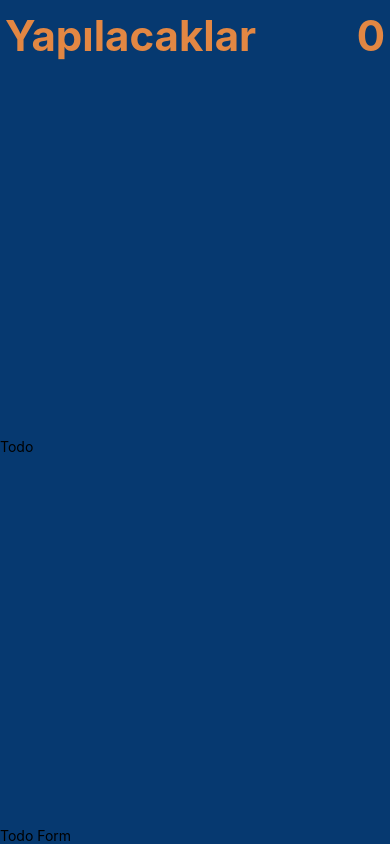
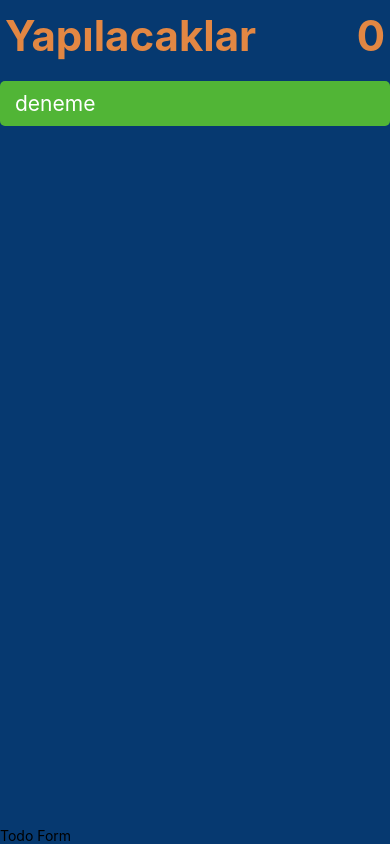
Before and after one commit to yakupkalayci/todoList-reactNative, a React Native app: screen / in a window 390 px wide. Built offline with nearby package versions, Linux system fonts and the light colour scheme.

Commit message:
desing todo component

```diff
--- a/src/App.tsx
+++ b/src/App.tsx
@@ -6,7 +6,7 @@
  */
 
 import React, {useState} from 'react';
-import {SafeAreaView, StyleSheet} from 'react-native';
+import {SafeAreaView, StyleSheet, View} from 'react-native';
 
 import TodoHeader from './components/TodoHeader';
 import Todo from './components/TodoBody/Todo';
@@ -21,10 +21,13 @@ interface ITodo {
 function App(): JSX.Element {
   const [todos, setTodos] = useState<ITodo[]>([]);
 
+
   return (
     <SafeAreaView style={styles.container}>
-      <TodoHeader title="Yapılacaklar" counter={todos.length} />
-      <Todo />
+      <View>
+        <TodoHeader title="Yapılacaklar" counter={todos.length} />
+        <Todo item={{id: 1, title: 'deneme', completed: false}} />
+      </View>
       <TodoForm />
     </SafeAreaView>
   );
--- /dev/null
+++ b/src/components/TodoBody/Todo/Todo.style.ts
@@ -0,0 +1,27 @@
+/* eslint-disable prettier/prettier */
+import {StyleSheet, ViewStyle, TextStyle} from 'react-native';
+
+type TodoStyle = {
+  container: ViewStyle;
+  text: TextStyle;
+  completed: TextStyle
+};
+
+export default StyleSheet.create<TodoStyle>({
+  container: {
+    backgroundColor: '#51b536',
+    padding: 10,
+    borderRadius: 5,
+    marginTop: 15,
+  },
+  text: {
+    fontSize: 21,
+    color: '#fff',
+    paddingLeft: 5,
+  },
+  completed: {
+    textDecorationLine: 'line-through',
+    backgroundColor: '#38618d',
+    color: '#e6ebf1',
+  },
+});
--- a/src/components/TodoBody/Todo/index.tsx
+++ b/src/components/TodoBody/Todo/index.tsx
@@ -1,12 +1,35 @@
 /* eslint-disable prettier/prettier */
-import React from 'react';
-import {View, Text} from 'react-native';
+import React, {useState, useEffect} from 'react';
+import {Text, TouchableOpacity} from 'react-native';
 
-function Todo(): JSX.Element {
+import styles from './Todo.style';
+
+interface TodoProps {
+  item: {
+    id: number
+    title: string;
+    completed: boolean;
+  }
+};
+
+function Todo(props: TodoProps): JSX.Element {
+
+  const {item: {id, title, completed}} = props;
+
+  const [done, setDone] = useState<boolean>(completed);
+
+  useEffect(() => {
+    setDone(completed);
+}, [completed ]);
+
+  const handlePress = () => {
+    setDone(!done);
+  };
+
   return (
-    <View>
-      <Text>Todo</Text>
-    </View>
+    <TouchableOpacity style={[styles.container, done && styles.completed]} onPress={handlePress}>
+      <Text style={[styles.text, done && styles.completed]}>{title}</Text>
+    </TouchableOpacity>
   );
 }
 
--- /dev/null
+++ b/src/components/TodoHeader/TodoHeader.style.ts
@@ -0,0 +1,21 @@
+/* eslint-disable prettier/prettier */
+import {StyleSheet, ViewStyle, TextStyle} from 'react-native';
+
+type HeaderStyle = {
+    container: ViewStyle;
+    text: TextStyle;
+};
+
+export default StyleSheet.create<HeaderStyle>({
+  container: {
+    flexDirection: 'row',
+    justifyContent: 'space-between',
+    padding: 5,
+    marginTop: 5,
+  },
+  text: {
+    color: '#e28743',
+    fontSize: 42,
+    fontWeight: 'bold',
+  },
+});
--- a/src/components/TodoHeader/TodoHeader.styles.ts
+++ /dev/null
@@ -1,15 +0,0 @@
-import {StyleSheet} from 'react-native';
-
-export const styles = StyleSheet.create({
-  container: {
-    flexDirection: 'row',
-    justifyContent: 'space-between',
-    padding: 5,
-    marginTop: 5,
-  },
-  text: {
-    color: '#e28743',
-    fontSize: 42,
-    fontWeight: 'bold',
-  }
-});
--- a/src/components/TodoHeader/index.tsx
+++ b/src/components/TodoHeader/index.tsx
@@ -2,7 +2,7 @@
 import React from 'react';
 import {View, Text} from 'react-native';
 
-import {styles} from "./TodoHeader.styles";
+import styles from './TodoHeader.style';
 
 interface HeaderProps {
     title: string;
```
